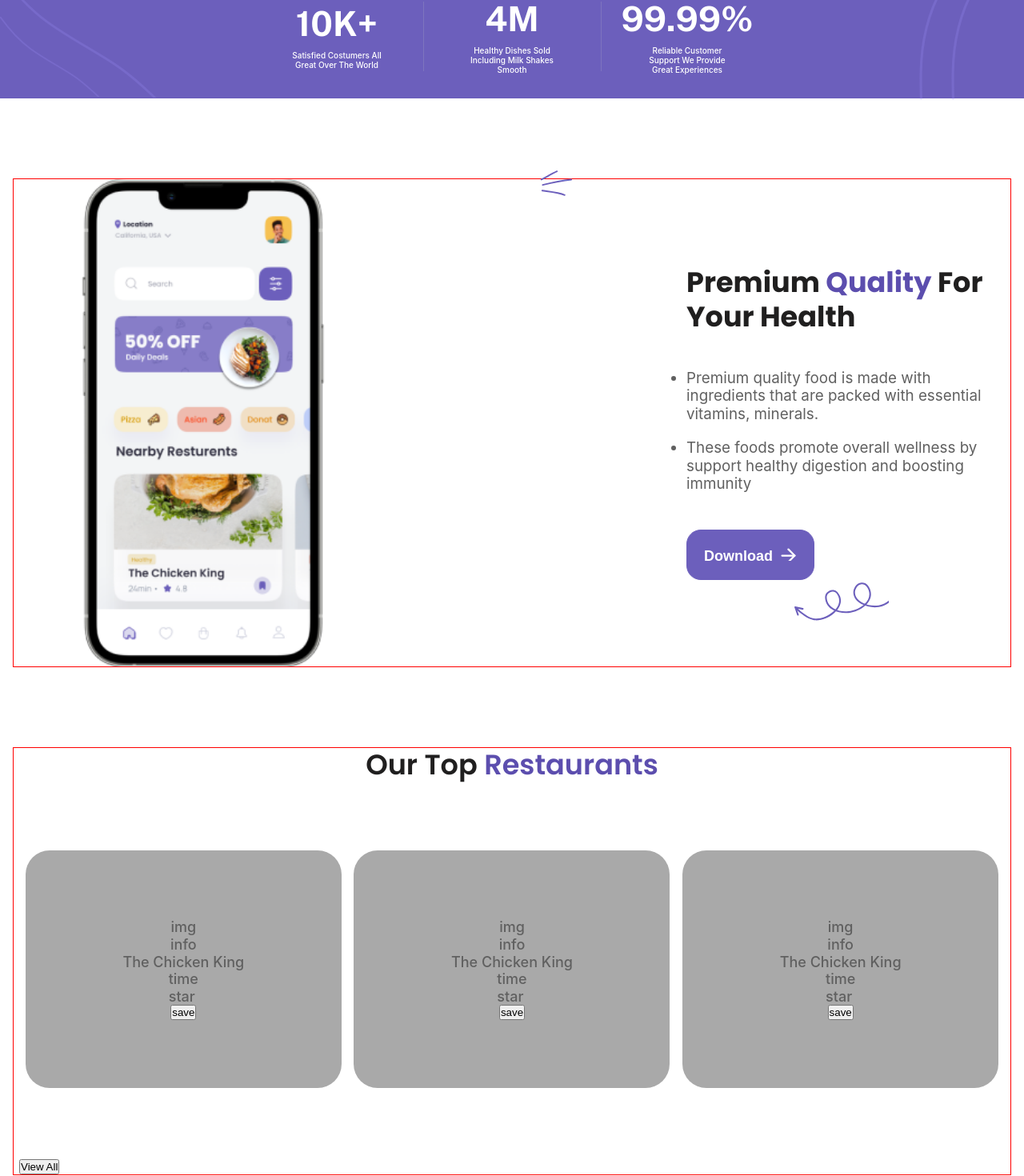
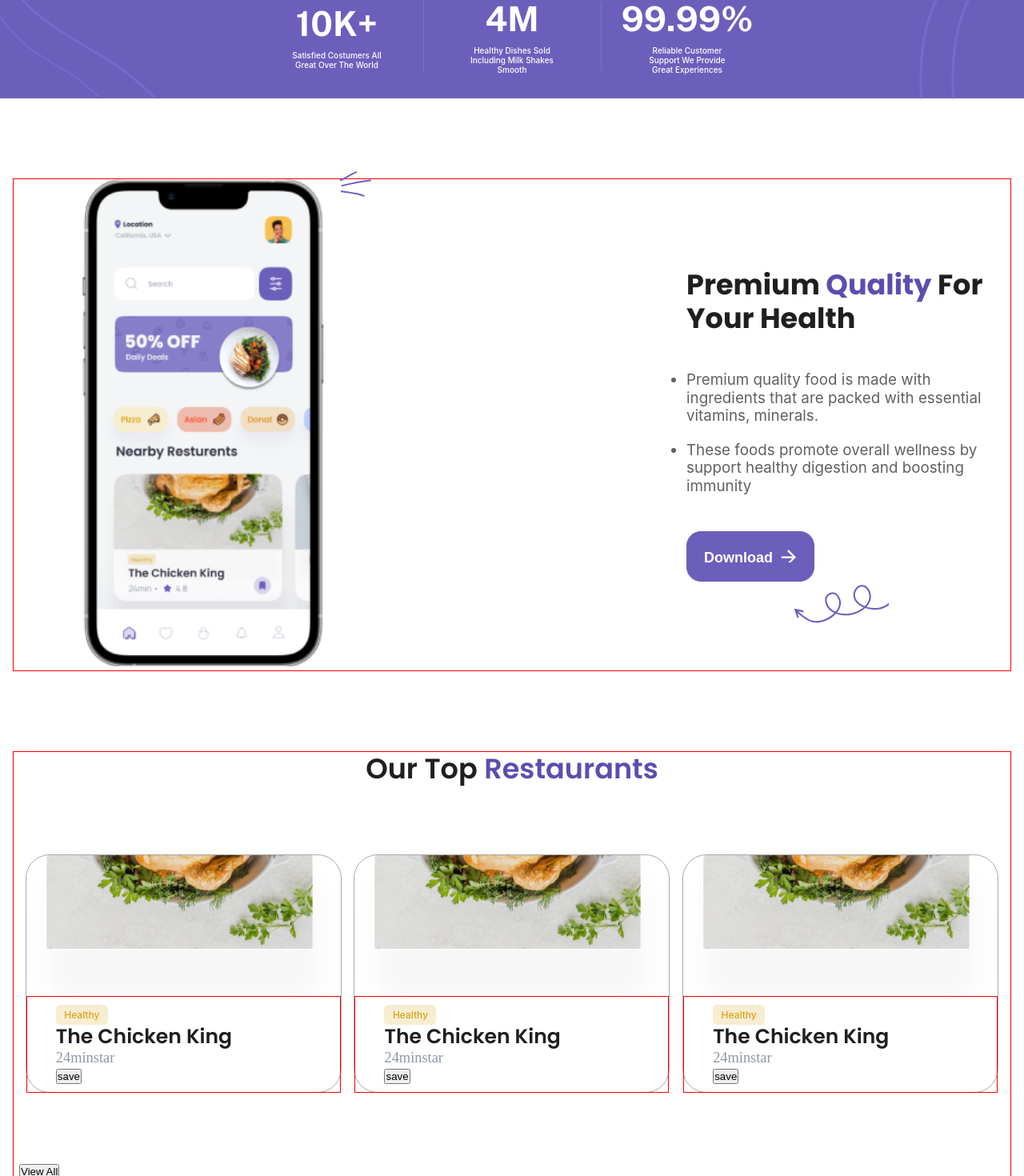
Before and after one commit to kalibria/enjoy_foods, a React app: page / in a window 1280 px wide. Shown: the part 903-2373 px from the top of the page at 80% size. Built offline with nearby package versions, Linux system fonts and the light colour scheme.

Commit message:
started doing restaurant's card

```diff
--- a/src/layout/mainSections/pemiumQuality/PremiumQuality.tsx
+++ b/src/layout/mainSections/pemiumQuality/PremiumQuality.tsx
@@ -1,49 +1,25 @@
 import React from 'react';
-import styled from "styled-components";
+import {S} from "./premiumQuality_Styles"
 import {PremiumQualityDescription} from "./PremiumQualityDescription";
 import mobile from '../../../assets/images/Mobile Screen.png'
 import {Container} from "../../../components/container/Container";
 import {FlexWrapper} from "../../../components/wrapper/FlexWrapper";
 import {Icon} from "../../../components/icon/Icon";
-import {theme} from "../../../styles/Theme";
+
 
 export const PremiumQuality = () => {
     return (
-        <StyledPremiumQuality>
+        <S.PremiumQuality>
             <Container>
                 <FlexWrapper justify={"space-between"} align={"center"}>
-                    <StyledIconWrapper>
+                    <S.QualityIconWrapper>
                         <Icon iconId={"mobileDecoration"} width={40} height={45} viewBox={"0 0 40 45"}/>
-                    </StyledIconWrapper>
-                    <img src={mobile} alt={'mobile screen'} width={304} height={609}/>
+                        <img src={mobile} alt={'mobile screen'} width={304} height={609}/>
+                    </S.QualityIconWrapper>
+
                     <PremiumQualityDescription/>
                 </FlexWrapper>
             </Container>
-        </StyledPremiumQuality>
+        </S.PremiumQuality>
     );
 };
-
-const StyledPremiumQuality = styled.section`
-    position: relative;
-    display: flex;
-
-    // ::after {
-    //     content: "";
-    //     display: inline-block;
-    //     //max-width: 1248px;
-    //     width: 100%;
-    //     height: 1px;
-    //     //margin: 0 auto;
-    //     background-color: ${theme.colors.accentGrayColor};
-    // }
-
-   & img {
-       margin-left: 78px;
-   }
-`
-
-const StyledIconWrapper = styled.div`
-    position: absolute;
-    top: -15px;
-    left: 675px;
-`
--- a/src/layout/mainSections/pemiumQuality/PremiumQualityDescription.tsx
+++ b/src/layout/mainSections/pemiumQuality/PremiumQualityDescription.tsx
@@ -1,53 +1,23 @@
 import React from 'react';
 import {Title} from "../../../components/title/Title";
-import styled from "styled-components";
-import {font} from "../../../styles/Common";
+import {S} from "./premiumQuality_Styles";
 import {theme} from "../../../styles/Theme";
 import {Button} from "../../../components/buttons/Button";
 import {Icon} from "../../../components/icon/Icon";
 
 export const PremiumQualityDescription = () => {
     return (
-        <StyledPremiumQualityDescription>
+        <S.PremiumQualityDescription>
             <Title text={'Premium'} highlightedText={'Quality'} text2={'For Your Health'} weight={700} textAlign={'left'}/>
             <ul>
                 <li>Premium quality food is made with ingredients that are packed with essential vitamins, minerals.</li>
                 <li>These foods promote overall wellness by support healthy digestion and boosting immunity</li>
             </ul>
             <Button backgroundColor={theme.colors.accentColor} color={theme.colors.secondaryFontColor}>Download<Icon iconId={'arrow'} width={30} height={20} viewBox={"0 0 20 20"} /></Button>
-            <StyledIconWrapper>
+            <S.IconWrapper>
                 <Icon iconId={'qualityArrow'} width={118} height={90} viewBox={"0 0 150 44"}/>
-            </StyledIconWrapper>
+            </S.IconWrapper>
 
-        </StyledPremiumQualityDescription>
+        </S.PremiumQualityDescription>
     );
 };
-
-const StyledPremiumQualityDescription = styled.div`
-    max-width: 398px;
-    position: relative;
-
-    & ul {
-        margin-top: 45px;
-        margin-bottom: 45px;
-
-    }
-
-
-    & ul > li {
-        ${font({family:'Inter', color: theme.colors.primaryColor, Fmax:20, Fmin:12})};
-        list-style-type: disc;
-
-        &:first-child{
-            margin-bottom: 20px;
-        }
-    }
-
-
-`
-
-const StyledIconWrapper = styled.div`
-    position: absolute;
-    bottom: -70px;
-    right: 145px;
-`
--- /dev/null
+++ b/src/layout/mainSections/pemiumQuality/premiumQuality_Styles.ts
@@ -0,0 +1,60 @@
+import styled from "styled-components";
+import {font} from "../../../styles/Common";
+import {theme} from "../../../styles/Theme";
+
+const PremiumQualityDescription = styled.div`
+    max-width: 398px;
+    position: relative;
+
+    & ul {
+        margin-top: 45px;
+        margin-bottom: 45px;
+
+    }
+
+
+    & ul > li {
+        ${font({family: 'Inter', color: theme.colors.primaryColor, Fmax: 20, Fmin: 12})};
+        list-style-type: disc;
+
+        &:first-child {
+            margin-bottom: 20px;
+        }
+    }
+
+
+`
+
+const IconWrapper = styled.div`
+    position: absolute;
+    bottom: -70px;
+    right: 145px;
+`
+
+const PremiumQuality = styled.section`
+    position: relative;
+    display: flex;
+
+    & img {
+        margin-left: 78px;
+    }
+`
+
+const QualityIconWrapper = styled.div`
+    position: relative;
+
+    & svg:first-child {
+        position: absolute;
+        top: -15px;
+        left: 400px;
+    }
+
+`
+
+
+export const S = {
+    PremiumQualityDescription,
+    IconWrapper,
+    PremiumQuality,
+    QualityIconWrapper
+}
--- a/src/layout/mainSections/restaurants/RestaurantCard.tsx
+++ b/src/layout/mainSections/restaurants/RestaurantCard.tsx
@@ -1,30 +1,80 @@
 import React from 'react';
 import styled from "styled-components";
+import img1 from '../../../assets/images/restaurantsImgs/Resturent Image.svg';
+import {font} from "../../../styles/Common";
+
+// type RestaurantCardProps = {
+//     img: string
+//     info: string
+//     name: string
+//     time: string
+//     rating: number
+// }
 
 export const RestaurantCard = () => {
     return (
         <StyledRestaurantCard>
-            <div>img</div>
-            <div>info</div>
-            <p>The Chicken King</p>
-            <div>
-                <div>time</div>
-                <div>star</div>
-            </div>
-            <button>save</button>
-
+            <ImgWrapper>
+                <StyledImage src={img1} alt={'dish photo'}/>
+            </ImgWrapper>
+            <CardContainer>
+                <StyledInfoIcon>Healthy</StyledInfoIcon>
+                <StyledTitle>The Chicken King</StyledTitle>
+                <RatingBlock>
+                    <div>24min</div>
+                    <div>star</div>
+                </RatingBlock>
+                <button>save</button>
+            </CardContainer>
         </StyledRestaurantCard>
     );
 };
 
 const StyledRestaurantCard = styled.div`
     width: 395px;
-    height: 297px;
+    height: 298px;
     border-radius: 30px;
-    background-color: darkgray;
+    border: 1px solid darkgray;
+`
 
+const ImgWrapper = styled.div`
+    width: 100%;
+    height: 176px;
+`
+const StyledImage = styled.img`
+    border-radius: 30px 30px 0 0;
+    padding: 0;
+    width: 100%;
+    height: 100%;
+    object-fit: cover;
+
+`
+
+const StyledInfoIcon = styled.div`
+    width: 65px;
+    border-radius: 5px;
+    background-color: rgba(247, 237, 208, 1);
+    color: rgba(218, 163, 26, 1);
+    font-size: 12px;
+    text-align: center;
+
+    text-align: center;
+    vertical-align: middle;
+    line-height: 25px;
+`
+
+const CardContainer = styled.div`
+    padding: 10px 36px;
+    border: 1px solid red;
+    //width: 100%;
+    //box-sizing: border-box;
+`
+
+const StyledTitle = styled.h4`
+    ${font({weight: 600, Fmax:26, Fmin: 20})}
+`
+
+const RatingBlock = styled.div`
     display: flex;
-    flex-direction: column;
-    justify-content: center;
-    align-items: center;
+    ${font({family: 'Manrope', weight: 400, Fmax: 19, Fmin: 15, color: 'rgba(142, 151, 166, 1)'})}
 `
```
Also changed, not shown: src/assets/images/restaurantsImgs/Resturent Image.svg (added), 1 other file (tests, documents, lock files or other folders).
